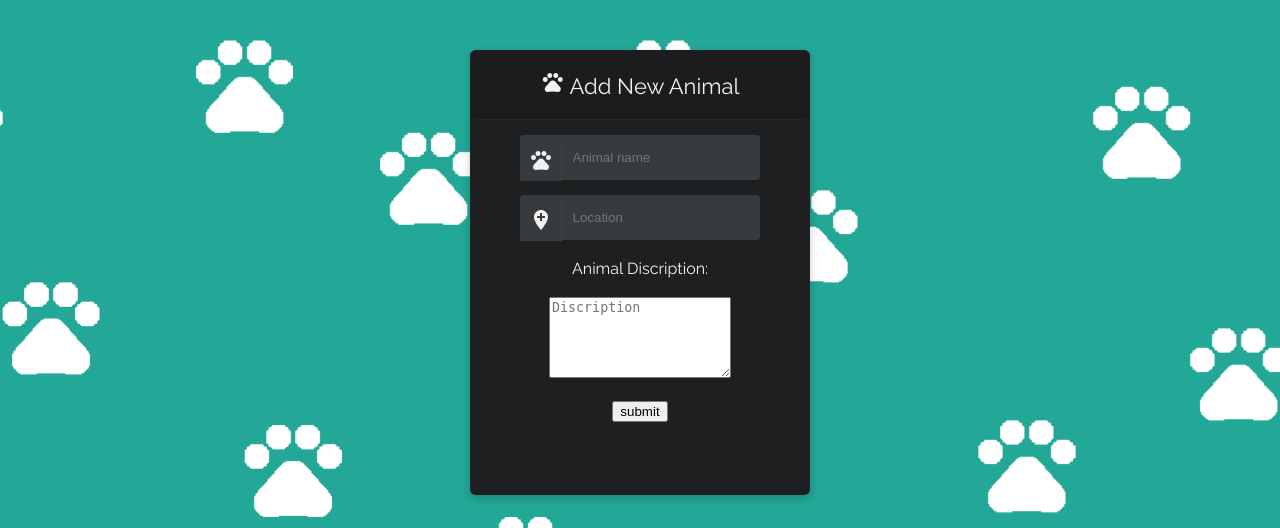
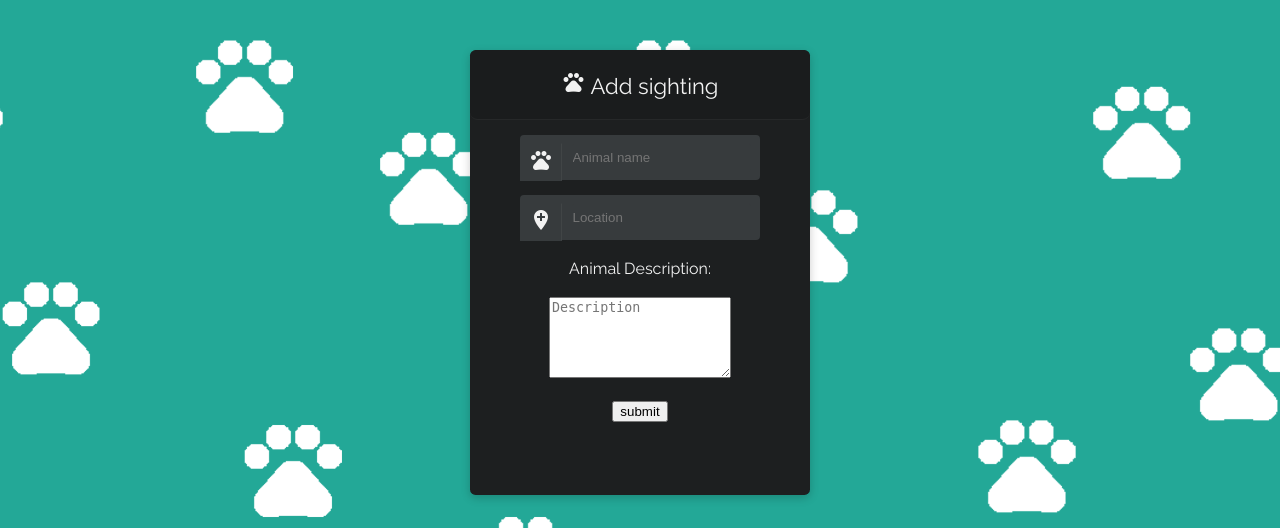
Before and after one commit to carys23/Cryptids, a Django app: page /form/ in a window 1280 px wide. Shown: the top 528 px of the page. Run offline with Django 3.2, Linux system fonts and the light colour scheme.

Commit message:
Added new sighting

```diff
--- a/cage/cryptids/admin.py
+++ b/cage/cryptids/admin.py
@@ -1,9 +1,10 @@
 from django.contrib import admin
-from .models import Location, Animal
+from .models import Location, Animal, Sighting
 
 class CityAdmin(admin.ModelAdmin):
     list_display = ('name', 'area')
 
 admin.site.register(Animal)
 admin.site.register(Location)
+admin.site.register(Sighting)
 # Register your models here.
--- a/cage/cryptids/models.py
+++ b/cage/cryptids/models.py
@@ -23,3 +23,8 @@ class Animal(models.Model):
 
     def __str__(self):
         return(f"{self.name},{self.type},{self.description}")
+
+class Sighting(models.Model):
+    location = models.ForeignKey(Location, on_delete = models.CASCADE)
+    animal = models.ForeignKey(Animal,on_delete = models.CASCADE)
+    description = models.TextField()
--- a/cage/cryptids/templates/cryptids/Form.html
+++ b/cage/cryptids/templates/cryptids/Form.html
@@ -11,17 +11,17 @@
 
 <div id="container-add_animal">
     <div id="title">
-        <i class="material-icons pets"> pets</i> Add New Animal
+        <i class="material-icons pets"> pets</i> Add sighting
 
     </div>
 
-    <form>
-
-        <div class="input">
+    <form method="POST" action="{% url 'form' %}">
+        {% csrf_token %}
+        <div class="input" >
             <div class="input-addon">
                 <i class="material-icons">pets </i>
             </div>
-            <input id="username" placeholder="Animal name" type="text" required class="validate" autocomplete="off">
+            <input id="username" placeholder="Animal name" type="text" required class="validate" autocomplete="off" name="animal_name">
         </div>
 
         <div class="clearfix"></div>
@@ -30,14 +30,14 @@
             <div class="input-addon">
                 <i class="material-icons">add_location </i>
             </div>
-            <input id="location" placeholder="Location" type="text" required class="validate" autocomplete="off">
+            <input id="location" placeholder="Location" type="text" required class="validate" autocomplete="off" name = "location">
         </div>
 
         <div>
             <br>
-            Animal Discription:<br>
+            Animal Description:<br>
              <br>
-            <textarea name="text" rows="5" cols="20" placeholder="Discription"></textarea> <br>
+            <textarea name="text" rows="5" cols="20" placeholder="Description"></textarea> <br>
             <br>
             <input type="submit" value="submit" /> <br>
 
--- a/cage/cryptids/views.py
+++ b/cage/cryptids/views.py
@@ -1,5 +1,5 @@
 from django.http import HttpResponse
-from .models import Animal, Location
+from .models import Animal, Location, Sighting
 from django.views import View
 from django.shortcuts import render
 
@@ -28,6 +28,11 @@ def register(request):
     return render (request, "cryptids/register.html")
 
 def form(request):
+    if request.POST:
+        animal = Animal.objects.get(name=request.POST.get('animal_name'))
+        location = Location.objects.get(location_place =request.POST.get('location'))
+        seen = Sighting(animal=animal,location = location, description =request.POST.get('text'))
+        seen.save()
     return render (request, "cryptids/Form.html")
 
 def animals(request):
```
Also changed, not shown: cage/cryptids/migrations/0006_sighting.py (added), cage/db.sqlite3, cage/media/upload/sango-dope-art.jpg (added), sango-dope-art.jpg (added).
